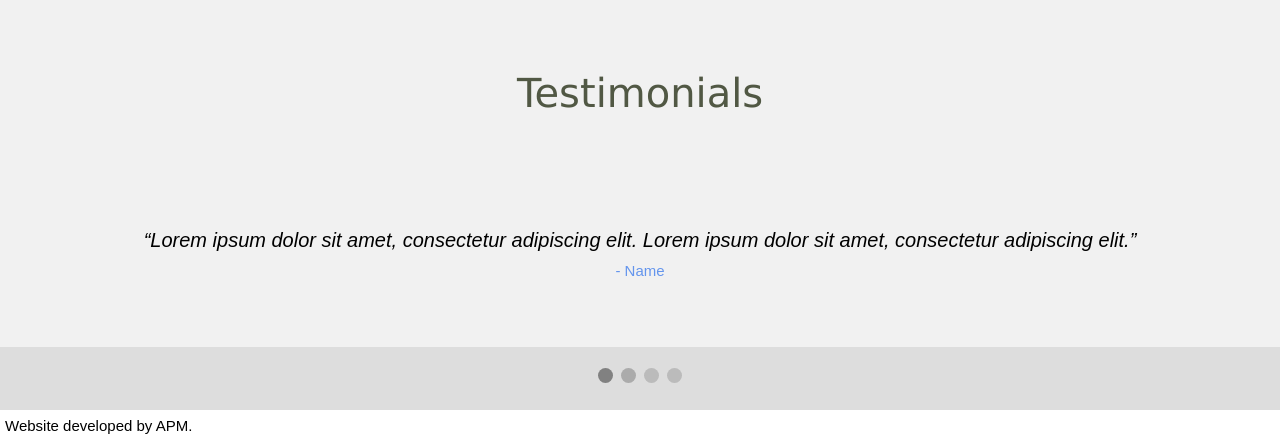
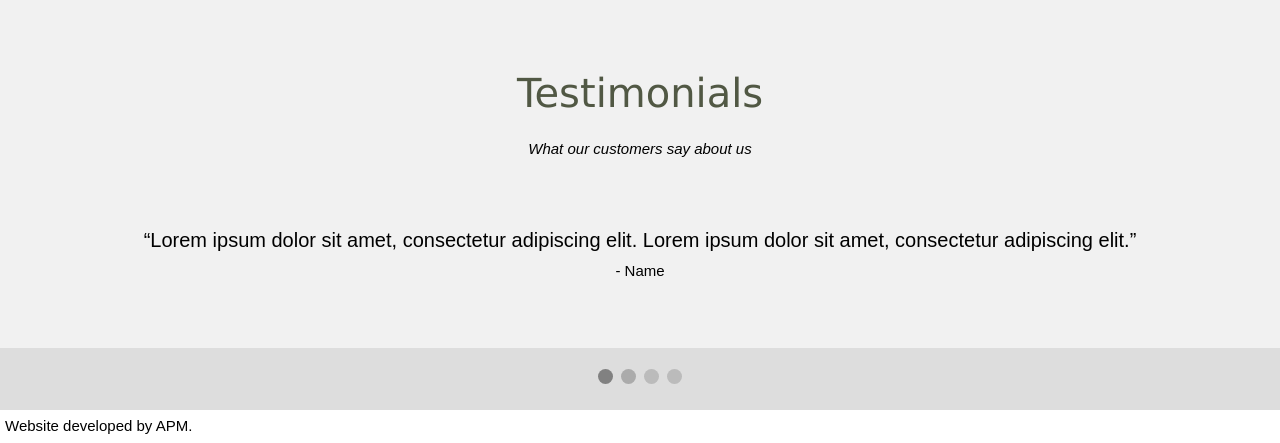
Before and after one commit to Tech-A/CCM1NZ, a plain HTML site: page index.html in a window 1280 px wide. Shown: the part 802-1245 px from the top of the page. Drawn offline with nearby package versions, Linux system fonts and the light colour scheme.

Commit message:
Add p to testimonials and remove blue class

```diff
--- a/index.css
+++ b/index.css
@@ -103,6 +103,8 @@ p {
 padding: 5px;
 }
 
+
+
 button {
   padding: 1rem 3rem;
   font-size: 1rem;
@@ -197,6 +199,13 @@ button:hover {
   font-family: 'Lucida Sans', 'Lucida Sans Regular', 'Lucida Grande', 'Lucida Sans Unicode', Geneva, Verdana, sans-serif;
   color: rgb(81, 88, 68);
   padding: 32px 0;
+  padding-bottom: 0;
+}
+
+.tp{
+  font-size: 15px;
+text-align: center;
+font-style: italic;
 }
 
 /* Slides */
@@ -232,12 +241,11 @@ button:hover {
 }
 
 /* Add an italic font style to all quotes */
-q {font-style: italic;
+q {
 font-size: 20px;
 padding:20px}
 
-/* Add a blue color to the author */
-.author {color: cornflowerblue;}
+
 
 
 @media screen and (max-width: 800px) {
--- a/index.html
+++ b/index.html
@@ -74,6 +74,7 @@
 <div class="slideshow-container">
 <br>
 <h1 class="t"> Testimonials</h1>
+<p class="tp">What our customers say about us</p>
 
     <div class="mySlides">
       <q>Lorem ipsum dolor sit amet, consectetur adipiscing elit.</q>
--- a/services.css
+++ b/services.css
@@ -185,6 +185,7 @@ opacity: 0.9;
 
 .visaburger {
   background-color: rgb(168, 191, 209);
+  padding: 10px 30px;
 }
 
 
@@ -227,6 +228,7 @@ img {
 .processflow{
   height: 900px;
   background-color: rgb(202, 202, 159);
+  padding: 10px 80px;
 }
 
 
```
Also changed, not shown: services.html (+5 -3 lines).
